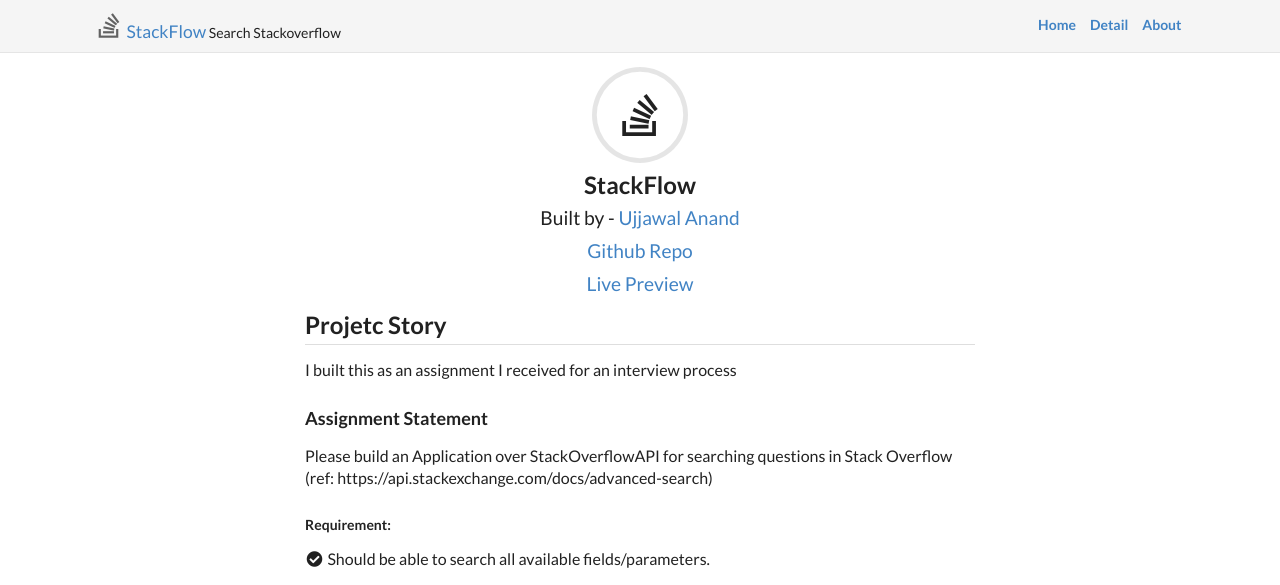
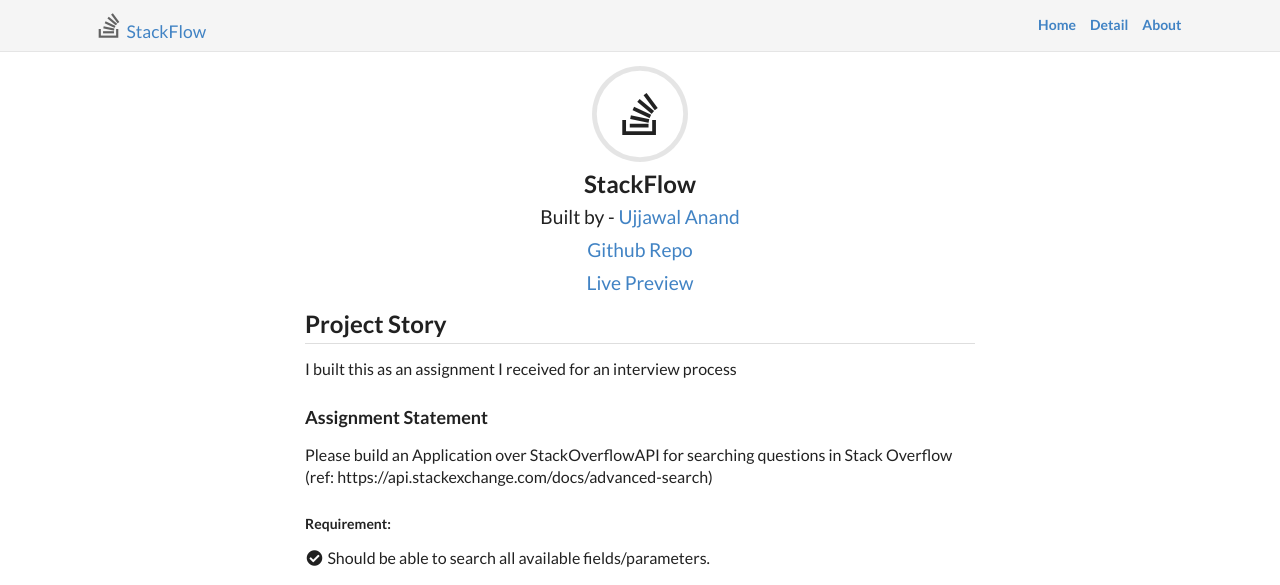
Before and after one commit to Ujjawal-Anand/Stackflow, a Django app: page /about/ in a window 1280 px wide. Shown: the top 585 px of the page. Run offline with Django 3.2, Linux system fonts and the light colour scheme; some libraries are stand-ins or nearby versions.

Commit message:
fixed bugs

```diff
--- a/core/templates/about.html
+++ b/core/templates/about.html
@@ -16,7 +16,7 @@
 </div>
 <div class="ui main container text">
     <h2 class="ui dividing header">
-        Projetc Story
+        Project Story
       </h2>
 <p>I built this as an assignment I received for an interview process</p>
 <h3>Assignment Statement</h3>
--- a/core/templates/partials/brand.html
+++ b/core/templates/partials/brand.html
@@ -1 +1 @@
-<div class="navbar-brand"><a href="{{ homepage_url }}">{% block brand_title %}{{ website_name }}</a><small> {{ website_tagline }}</small>{% endblock %}</div>
+<div class="navbar-brand"><a href="{{ homepage_url }}">{% block brand_title %}{{ website_name }}</a>{% endblock %}</div>
```
